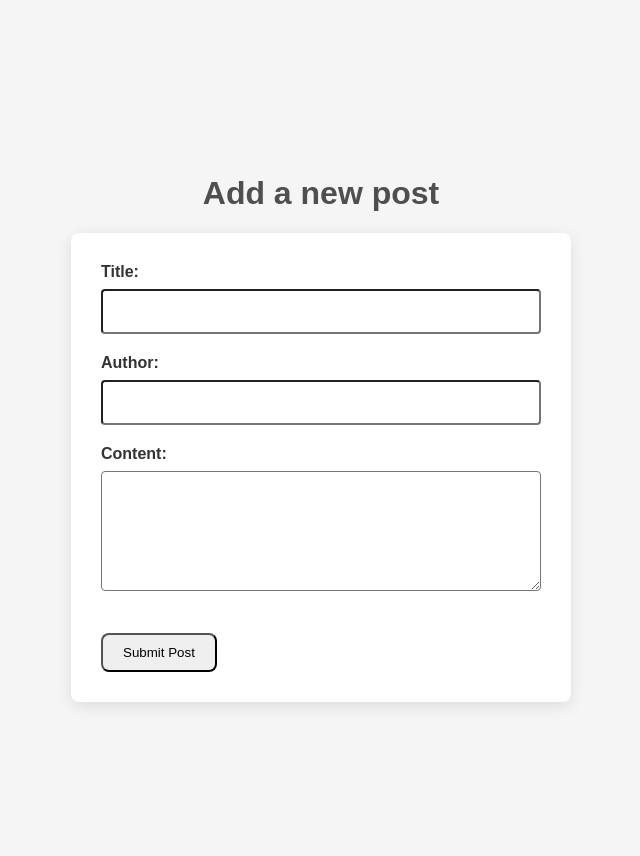
After one commit to aslopianka/Masterblog, a Flask app: page /add in a window 1280 px wide. The commit adds this page. Shown: the whole page, without its empty margins (319-959 px from the left). Run offline with Flask 3, Linux system fonts and the light colour scheme.

Commit message:
implemented adding a post functionality with style updates for html templates

```diff
--- a/app.py
+++ b/app.py
@@ -1,6 +1,6 @@
-from flask import Flask, render_template
+from flask import Flask, render_template, request, redirect, url_for
 
-from utils import load_data_from_json_file
+from utils import load_data_from_json_file, write_data_to_json_file
 
 app = Flask(__name__)
 
@@ -10,6 +10,24 @@ def index():
     blog_posts = load_data_from_json_file('storage.json')
     return render_template('index.html', posts=blog_posts)
 
+@app.route('/add', methods=['GET', 'POST'])
+def add():
+    if request.method == 'POST':
+        all_posts = load_data_from_json_file('storage.json')
+
+        new_post = {
+            'id': len(all_posts) + 1,
+            'title': request.form.get('title'),
+            'author': request.form.get('author'),
+            'content': request.form.get('content')
+        }
+        all_posts.append(new_post)
+        write_data_to_json_file('storage.json', all_posts)
+
+        return redirect(url_for('index'))
+
+    return render_template('add.html')
+
 
 if __name__ == '__main__':
     app.run(host="0.0.0.0", port=5001, debug=True)
--- a/static/style.css
+++ b/static/style.css
@@ -25,3 +25,67 @@ h1 {
 .post p {
     margin: 10px 0;
 }
+
+.button-container {
+    margin-bottom: 20px;
+}
+
+button > a {
+    text-decoration: none;
+    color: #000000;
+}
+
+button {
+    border-radius: 8px;
+    padding: 10px 20px;
+    cursor: pointer;
+}
+
+form {
+    background: #ffffff;
+    padding: 30px;
+    border-radius: 8px;
+    box-shadow: 0 4px 15px rgba(0, 0, 0, 0.1);
+    width: 100%;
+    max-width: 500px;
+    box-sizing: border-box;
+}
+
+
+form div {
+    margin-bottom: 20px;
+}
+
+
+label {
+    display: block;
+    margin-bottom: 8px;
+    font-weight: bold;
+}
+
+
+input[type="text"], textarea {
+    width: 100%;
+    padding: 10px;
+    border-radius: 4px;
+    box-sizing: border-box;
+    font-size: 16px;
+}
+
+
+input[type="text"] {
+    min-height: 45px;
+}
+
+textarea {
+    min-height: 120px;
+    resize: vertical;
+}
+
+.container {
+    display: flex;
+    justify-content: center;
+    align-items: center;
+    height: 100vh;
+    flex-direction: column;
+}
--- /dev/null
+++ b/templates/add.html
@@ -0,0 +1,33 @@
+<!DOCTYPE html>
+<html lang="en">
+<head>
+    <meta charset="UTF-8">
+    <meta name="viewport" content="width=device-width, initial-scale=1.0">
+    <title>My Flask Blog</title>
+    <link rel="stylesheet" href="{{ url_for('static', filename='style.css') }}">
+</head>
+<body>
+    <div class="container">
+        <h1>Add a new post</h1>
+    <form action="/add" method="POST">
+        <div>
+            <label for="title">Title:</label>
+            <input type="text" id="title" name="title" required>
+        </div>
+
+        <div>
+            <label for="author">Author:</label>
+            <input type="text" id="author" name="author" required>
+        </div>
+
+        <div>
+            <label for="content">Content:</label>
+            <textarea id="content" name="content" rows="5" required></textarea>
+        </div>
+
+        <br>
+        <button type="submit">Submit Post</button>
+    </form>
+    </div>
+</body>
+</html>
--- a/templates/index.html
+++ b/templates/index.html
@@ -8,6 +8,11 @@
 </head>
 <body>
     <h1>Welcome to My Flask Blog!</h1>
+    <div class="button-container">
+        <button>
+            <a href="/add">Add a new post</a>
+        </button>
+    </div>
     {% for post in posts %}
         <div class="post">
             <h2>{{ post.title }}</h2>
--- a/utils.py
+++ b/utils.py
@@ -4,3 +4,8 @@ import json
 def load_data_from_json_file(filename):
     with open(filename, 'r') as f:
         return json.load(f)
+
+
+def write_data_to_json_file(filename, data):
+    with open(filename, 'w') as f:
+        json.dump(data, f)
```
Also changed, not shown: storage.json (+1 -14 lines).
